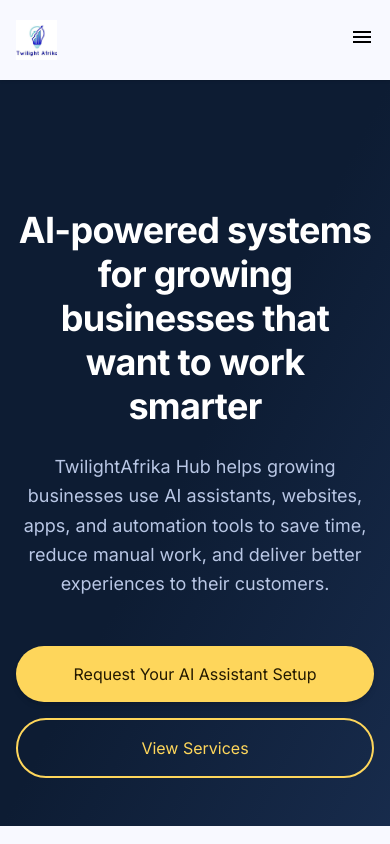
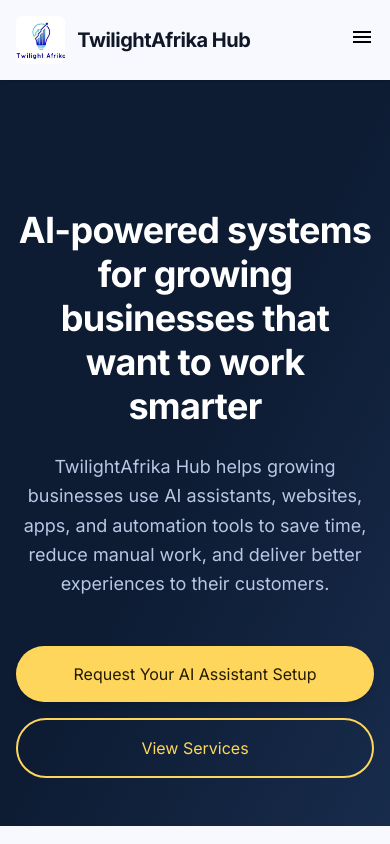
Before and after one commit to twilightafrika/twilight-afrika-hub, a React (Vite) app: page / in a window 390 px wide. Shown: the top 844 px of the page. Built offline with nearby package versions, Linux system fonts and the light colour scheme.

Commit message:
Update navbar to include TwilightAfrika Hub text next to logo

```diff
--- a/src/components/Navbar.tsx
+++ b/src/components/Navbar.tsx
@@ -2,9 +2,16 @@
   return (
     <header className="bg-surface dark:bg-primary-container text-primary dark:text-primary-fixed font-body-md text-body-md docked full-width top-0 sticky shadow-sm dark:shadow-none transition-all duration-300 z-50">
       <nav className="flex justify-between items-center w-full px-margin-desktop max-w-container-max mx-auto h-20 md:px-margin-desktop px-margin-mobile">
-        <div className="flex items-center">
-          <img src="/logo.jpeg" alt="TwilightAfrika Hub Logo" className="h-10 md:h-12 w-auto object-contain" />
-        </div>
+        <a href="/" className="flex items-center gap-3 transition-transform hover:scale-105">
+          <img
+            src="/logo.jpeg"
+            alt="TwilightAfrika Hub Logo"
+            className="h-12 w-auto object-contain rounded-md"
+          />
+          <span className="text-xl font-bold text-gray-900 tracking-tight">
+            TwilightAfrika Hub
+          </span>
+        </a>
         <div className="hidden md:flex space-x-8">
           <a className="text-secondary dark:text-secondary-fixed border-b-2 border-secondary dark:border-secondary-fixed pb-1 font-label-md transition-colors duration-200" href="#">Home</a>
           <a className="text-on-surface-variant dark:text-surface-variant hover:text-secondary transition-colors duration-200 font-label-md" href="#about">About</a>
```
